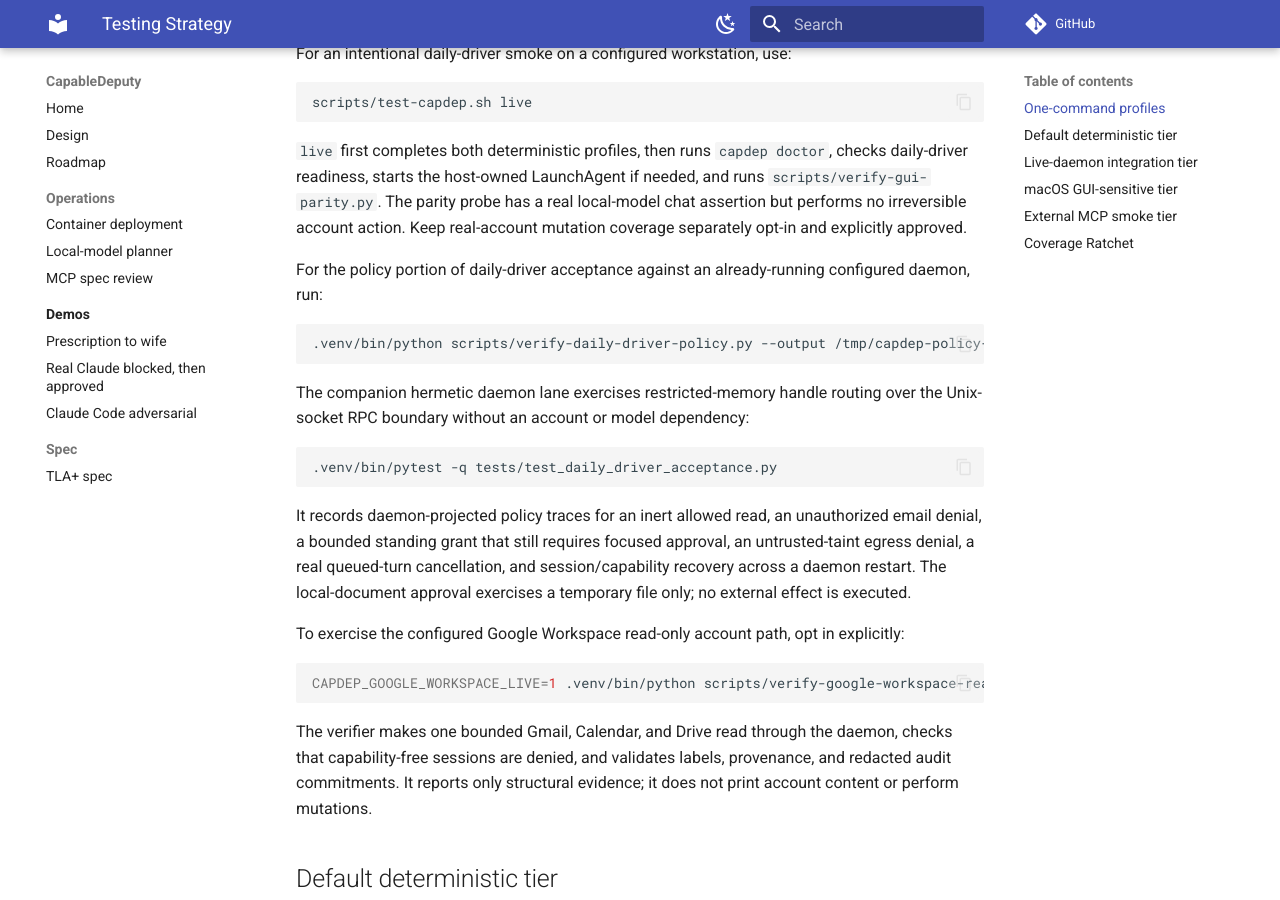
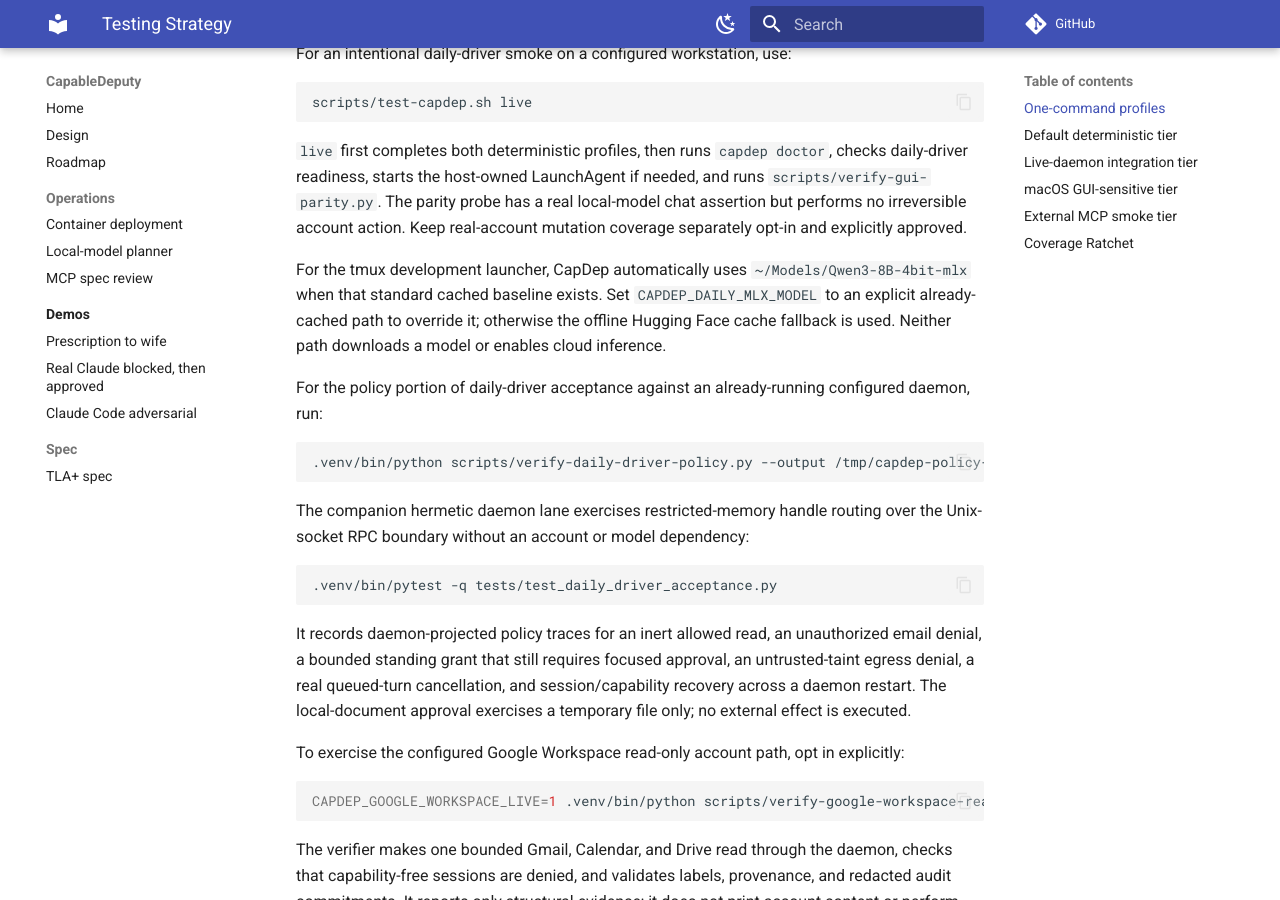
Before and after one commit to marctjones/capabledeputy, an MkDocs documentation site: the page built from docs/testing.md, in a window 1280 px wide and 900 px high, scrolled down 662 px. Built offline with MkDocs 1.6.1 and Material for MkDocs 9.7.7, drawn with Linux system fonts in a browser that asks for light colours; comment, search, counter and statistics services are not loaded.

Commit message:
fix: resolve cached daily model for tmux daemon

```diff
--- a/docs/testing.md
+++ b/docs/testing.md
@@ -39,6 +39,12 @@ checks daily-driver readiness, starts the host-owned LaunchAgent if needed, and
 runs `scripts/verify-gui-parity.py`. The parity probe has a real local-model
 chat assertion but performs no irreversible account action. Keep real-account
 mutation coverage separately opt-in and explicitly approved.
+
+For the tmux development launcher, CapDep automatically uses
+`~/Models/Qwen3-8B-4bit-mlx` when that standard cached baseline exists. Set
+`CAPDEP_DAILY_MLX_MODEL` to an explicit already-cached path to override it;
+otherwise the offline Hugging Face cache fallback is used. Neither path
+downloads a model or enables cloud inference.
 
 For the policy portion of daily-driver acceptance against an already-running
 configured daemon, run:
```
Also changed, not shown: 3 other files.
